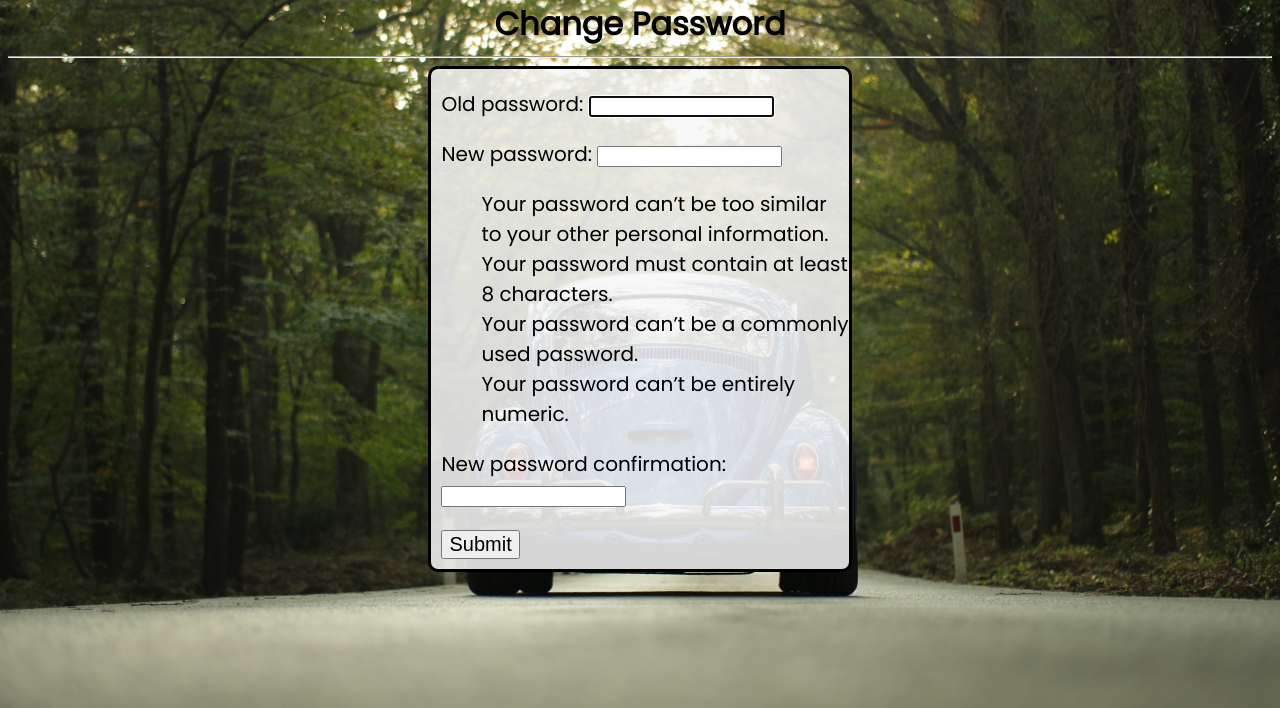
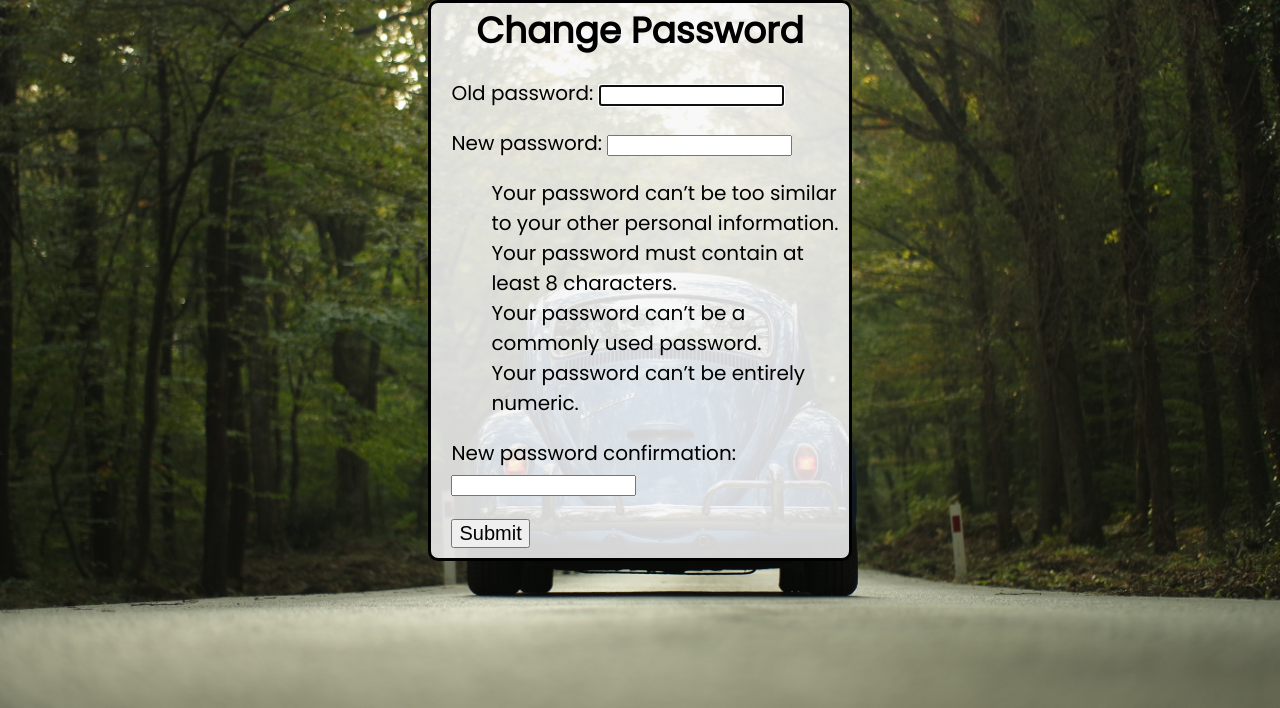
Before and after one commit to campbell-lucas/rent_a_car, a Django app: page /accounts/password_change/ in a window 1280 px wide. Shown: the part 92-800 px from the top of the page. Run offline with Django 4.2, Linux system fonts and the light colour scheme; the visitor is signed in with stand-in values (Sample User, id 1); parts of the project's set-up code (start-up, migrations or seed data) failed here and were passed over.

Commit message:
added divs to the template

```diff
--- a/templates/registration/password_change_form.html
+++ b/templates/registration/password_change_form.html
@@ -1,14 +1,15 @@
 {% extends 'base.html' %}
 
 {% block container %}
-    <h1>Change Password</h1>
-    <hr>
     <div class="password-change">
-        <form action="" method="post" class="password-change-form">
-            {% csrf_token %}
-            {{ form.as_p }}
-        <button type="submit">Submit</button>
-    </form>
+        <h1>Change Password</h1>
+        <div class="password-change-form">
+            <form action="" method="post" class="password-change-form">
+                {% csrf_token %}
+                {{ form.as_p }}
+            <button type="submit">Submit</button>
+        </form>
+        </div>
     </div>
 
 {% endblock container %}
```
